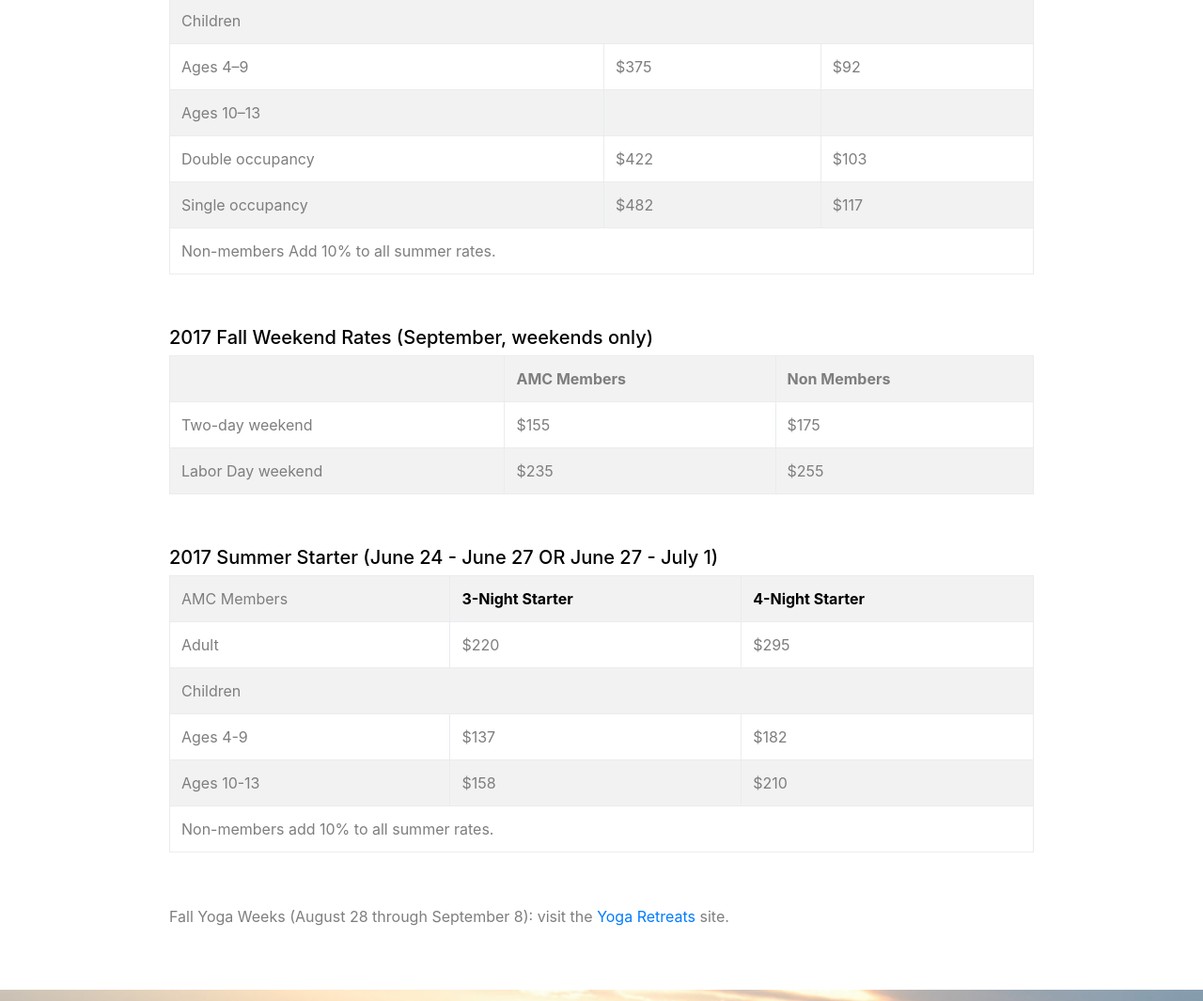
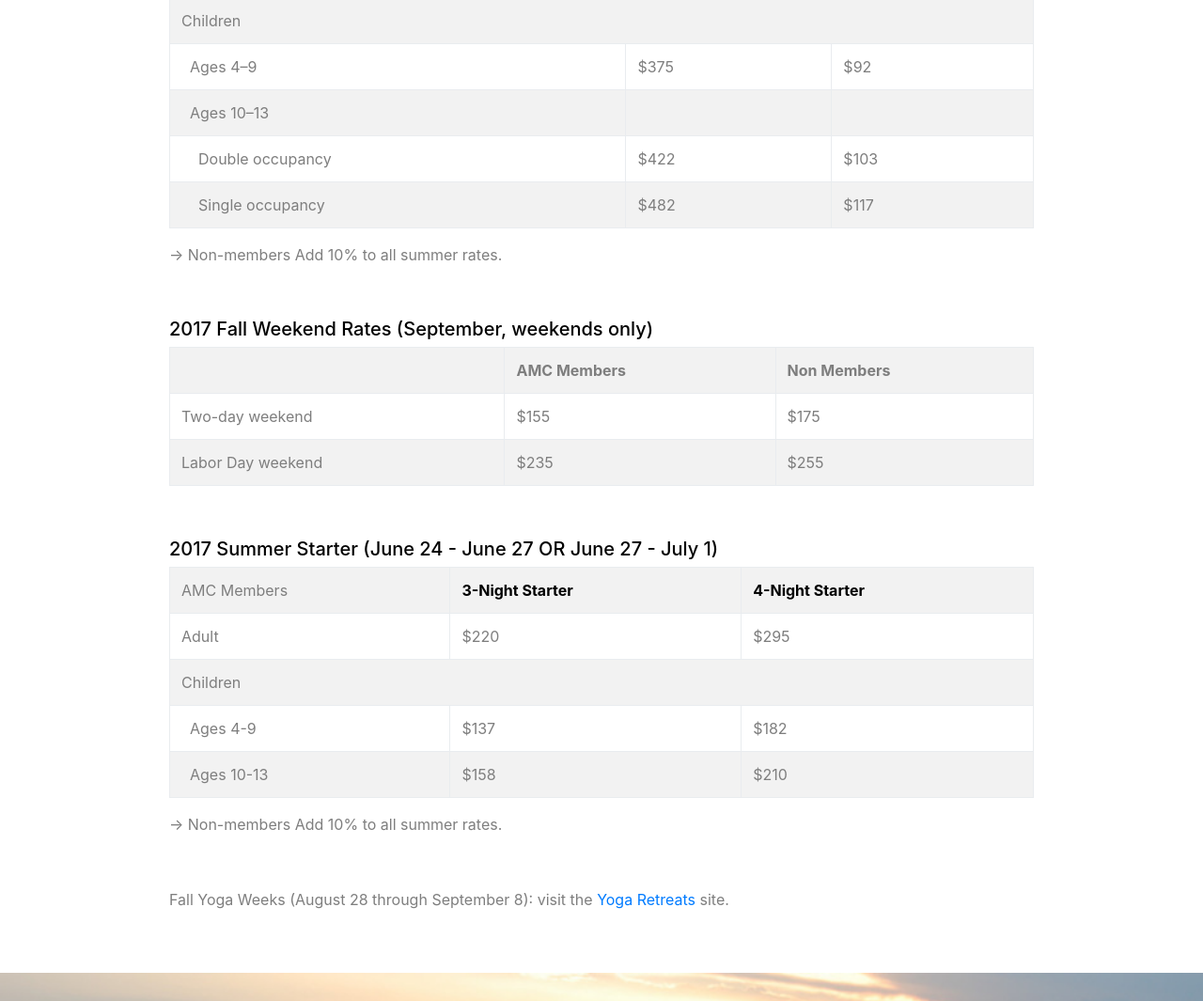
Before and after one commit to mpkerry/three_mile, a plain HTML site: page visit.html in a window 1280 px wide. Shown: the part 3949-5014 px from the top of the page at 94% size. Drawn offline with Linux system fonts and the light colour scheme.

Commit message:
add indentation for rates table

```diff
--- a/visit.html
+++ b/visit.html
@@ -281,18 +281,20 @@
                 <table class="table table-bordered table-striped table-hover">
                     <tbody>
                     <tr>
-                        <th>AMC Members</th><th>Weekly</th><th>Nightly</th>
+                        <th>AMC Members</th>
+                        <th>Weekly</th>
+                        <th>Nightly</th>
                     </tr>
                     <tr>
                         <td colspan="3">Adult</td>
                     </tr>
                     <tr>
-                        <td>   Double occupancy</td>
+                        <td>&nbsp;&nbsp;Double occupancy</td>
                         <td>$605</td>
                         <td>$147</td>
                     </tr>
                     <tr>
-                        <td>   Single occupancy</td>
+                        <td>&nbsp;&nbsp;Single occupancy</td>
                         <td>$673</td>
                         <td>$164</td>
                     </tr>
@@ -300,41 +302,49 @@
                         <td colspan="3">Children</td>
                     </tr>
                     <tr>
-                        <td>   Ages 4–9</td>
+                        <td>&nbsp;&nbsp;Ages 4–9</td>
                         <td>$375</td>
                         <td>$92</td>
                     </tr>
                     <tr>
-                        <td>   Ages 10–13</td>
+                        <td>&nbsp;&nbsp;Ages 10–13</td>
                         <td> </td>
                         <td> </td>
                     </tr>
                     <tr>
-                        <td>      Double occupancy</td>
+                        <td>&nbsp;&nbsp;&nbsp;&nbsp;Double occupancy</td>
                         <td>$422</td>
                         <td>$103</td>
                     </tr>
                     <tr>
-                        <td>      Single occupancy</td>
+                        <td>&nbsp;&nbsp;&nbsp;&nbsp;Single occupancy</td>
                         <td>$482</td>
                         <td>$117</td>
                     </tr>
-                    <tr>
-                        <td colspan="3">Non-members Add 10% to all summer rates.</td>
-                    </tr>
                     </tbody>
                 </table>
+                <p> -> Non-members Add 10% to all summer rates.</p>
+
                 <p>&nbsp;</p>
                 <h5>2017 Fall Weekend Rates (September, weekends only)</h5>
 
                 <table class="table table-bordered table-striped table-hover">
                     <tbody>
                     <tr>
-                        <th> </th><th>AMC Members</th><th>Non Members</th></tr>
+                        <th> </th>
+                        <th>AMC Members</th
+                        ><th>Non Members</th>
+                    </tr>
                     <tr>
-                        <td>Two-day weekend</td><td>$155</td><td>$175</td></tr>
+                        <td>Two-day weekend</td>
+                        <td>$155</td>
+                        <td>$175</td>
+                    </tr>
                     <tr>
-                        <td>Labor Day weekend</td><td>$235</td><td>$255</td></tr>
+                        <td>Labor Day weekend</td>
+                        <td>$235</td>
+                        <td>$255</td>
+                    </tr>
                     </tbody>
                 </table>
 
@@ -356,21 +366,19 @@
                         <td colspan="3">Children</td>
                     </tr>
                     <tr>
-                        <td>  Ages 4-9</td>
+                        <td>&nbsp;&nbsp;Ages 4-9</td>
                         <td>$137</td>
                         <td>$182</td>
                     </tr>
                     <tr>
-                        <td>  Ages 10-13</td>
+                        <td>&nbsp;&nbsp;Ages 10-13</td>
                         <td>$158</td>
                         <td>$210</td>
                     </tr>
-                    <tr>
-                        <td colspan="3">Non-members add 10% to all summer rates.</td>
-                    </tr>
-
                     </tbody>
                 </table>
+                <p> -> Non-members Add 10% to all summer rates.</p>
+
                 <p>&nbsp;</p>
                 <p>
                     Fall Yoga Weeks (August 28 through September 8): visit the
```
